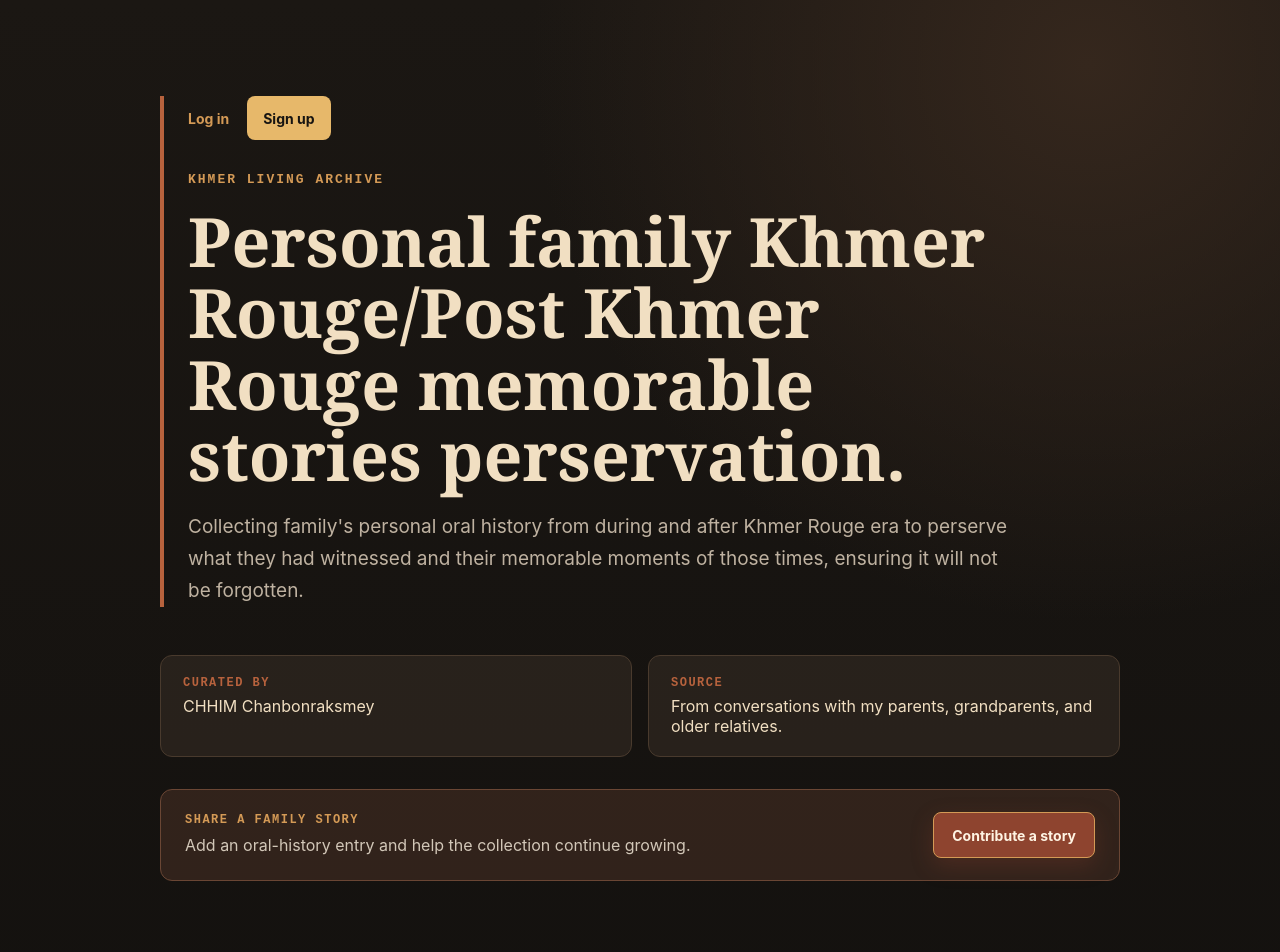
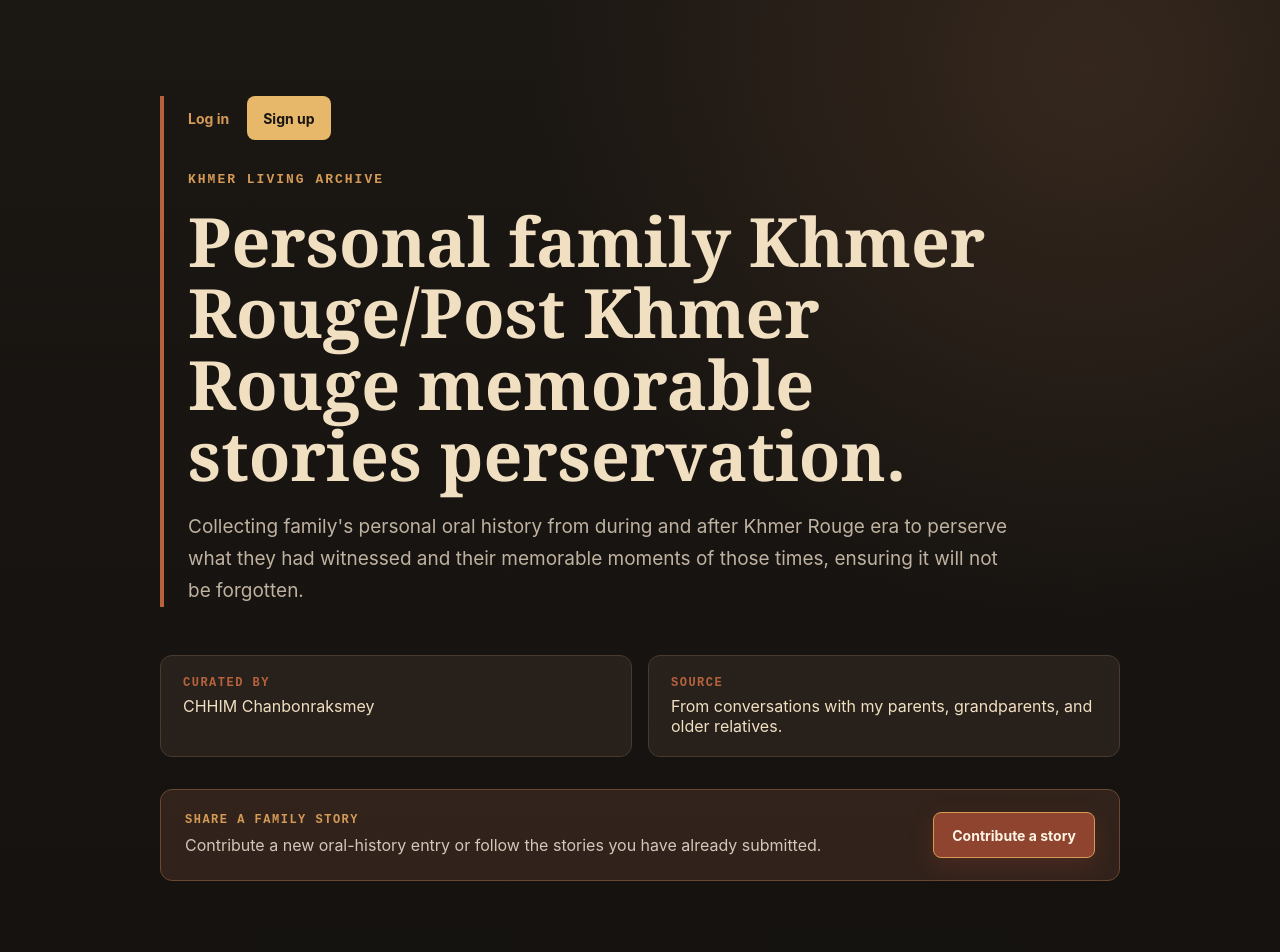
Before and after one commit to ChhimChanbonraksmey/family-story-archive, a Next.js app: page / in a window 1280 px wide. Shown: the top 952 px of the page. Built offline with nearby package versions, Linux system fonts and the light colour scheme; no server answers; the database is empty.

Commit message:
sprint 3: add published-entry gate, contributor status tracking, and My Entries navigation [AI-assisted]

```diff
--- a/components/AccountStatus.js
+++ b/components/AccountStatus.js
@@ -67,7 +67,6 @@ export default function AccountStatus() {
       ) : user ? (
         <>
           <span style={styles.email}>{user.email}</span>
-          <Link href="/my-entries" style={styles.link}>My entries</Link>
           <button type="button" onClick={handleLogout} disabled={busy} style={styles.button}>
             {busy ? "Logging out…" : "Log out"}
           </button>
--- a/components/ContributeCallToAction.js
+++ b/components/ContributeCallToAction.js
@@ -15,11 +15,17 @@ const styles = {
     fontSize: 12, fontWeight: 700, letterSpacing: 1.5, margin: 0,
   },
   text: { color: "#D2C7B8", lineHeight: 1.55, margin: "6px 0 0" },
+  actions: { display: "flex", alignItems: "center", flexWrap: "wrap", gap: 12 },
   link: {
     display: "inline-flex", alignItems: "center", minHeight: 44, padding: "0 18px",
     color: "#FFF4E3", backgroundColor: "#8E442F", border: "1px solid #D49A56",
     borderRadius: 8, textDecoration: "none", fontSize: 14, fontWeight: 700,
     boxShadow: "0 8px 22px rgba(142, 66, 47, 0.28)",
+  },
+  secondaryLink: {
+    display: "inline-flex", alignItems: "center", minHeight: 44, padding: "0 18px",
+    color: "#E7B86A", backgroundColor: "#2E392D", border: "1px solid #D49A56",
+    borderRadius: 8, textDecoration: "none", fontSize: 14, fontWeight: 700,
   },
 };
 
@@ -39,9 +45,14 @@ export default function ContributeCallToAction() {
     <aside style={styles.wrap} aria-label="Contribute to the archive">
       <div>
         <p style={styles.kicker}>SHARE A FAMILY STORY</p>
-        <p style={styles.text}>Add an oral-history entry and help the collection continue growing.</p>
+        <p style={styles.text}>
+          Contribute a new oral-history entry or follow the stories you have already submitted.
+        </p>
       </div>
-      <Link href={href} style={styles.link}>Contribute a story</Link>
+      <div style={styles.actions}>
+        <Link href={href} style={styles.link}>Contribute a story</Link>
+        {user ? <Link href="/my-entries" style={styles.secondaryLink}>My entries</Link> : null}
+      </div>
     </aside>
   );
 }
```
